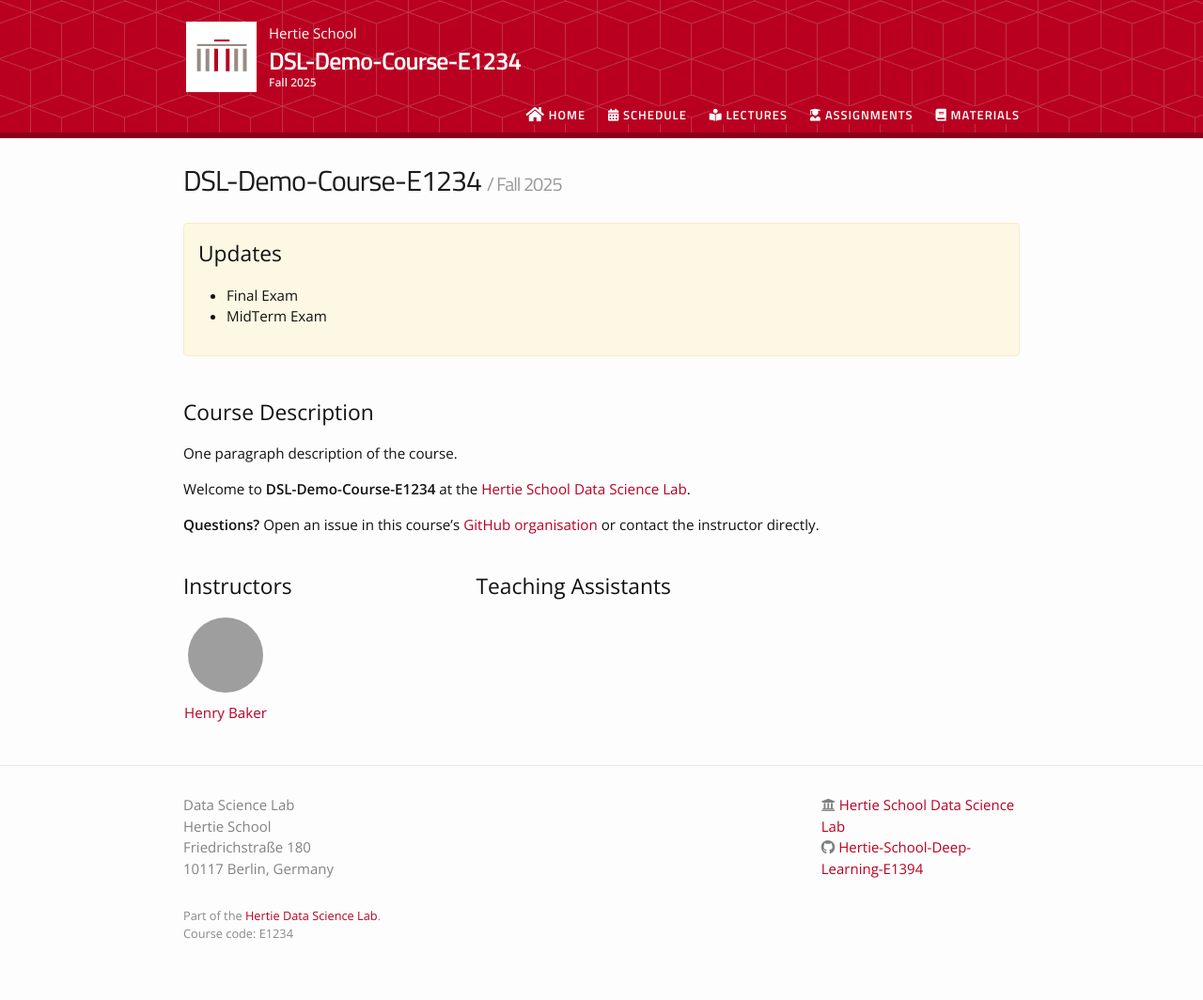
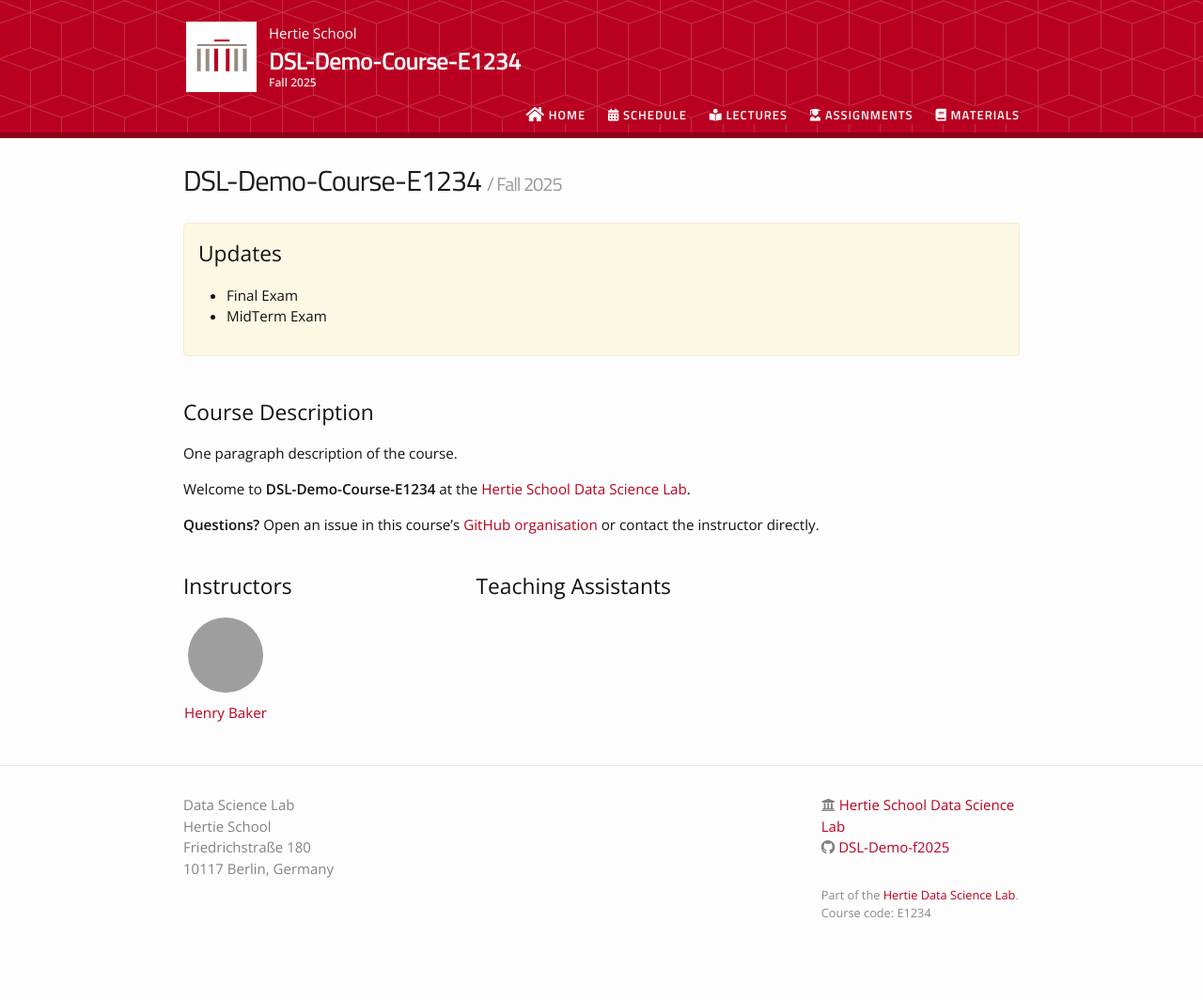
Before and after one commit to DSL-Demo-f2025/dsl-demo-f2025.github.io, a Jekyll site: the page built from index.md, in a window 1280 px wide. Shown: the whole page at 94% size. Built offline with Jekyll 4.4.1, drawn with Linux system fonts in a browser that asks for light colours; nearby versions of some CDN libraries; after the commit the page ends 1041 px from its top, so only the background shows below that; grey boxes are pictures that could not be loaded.

Commit message:
site: sync from org structure

```diff
--- a/_config.yml
+++ b/_config.yml
@@ -9,7 +9,7 @@ course_name: "DSL-Demo-Course-E1234"
 course_description: "One paragraph description of the course."
 course_semester: "Fall 2025"
 course_code: "E1234"
-github_org: "Hertie-School-Deep-Learning-E1394"  # GitHub org for this course
+github_org: "DSL-Demo-f2025"
 
 # --- Instructor / institution ---
 schoolname: "Hertie School"
```
